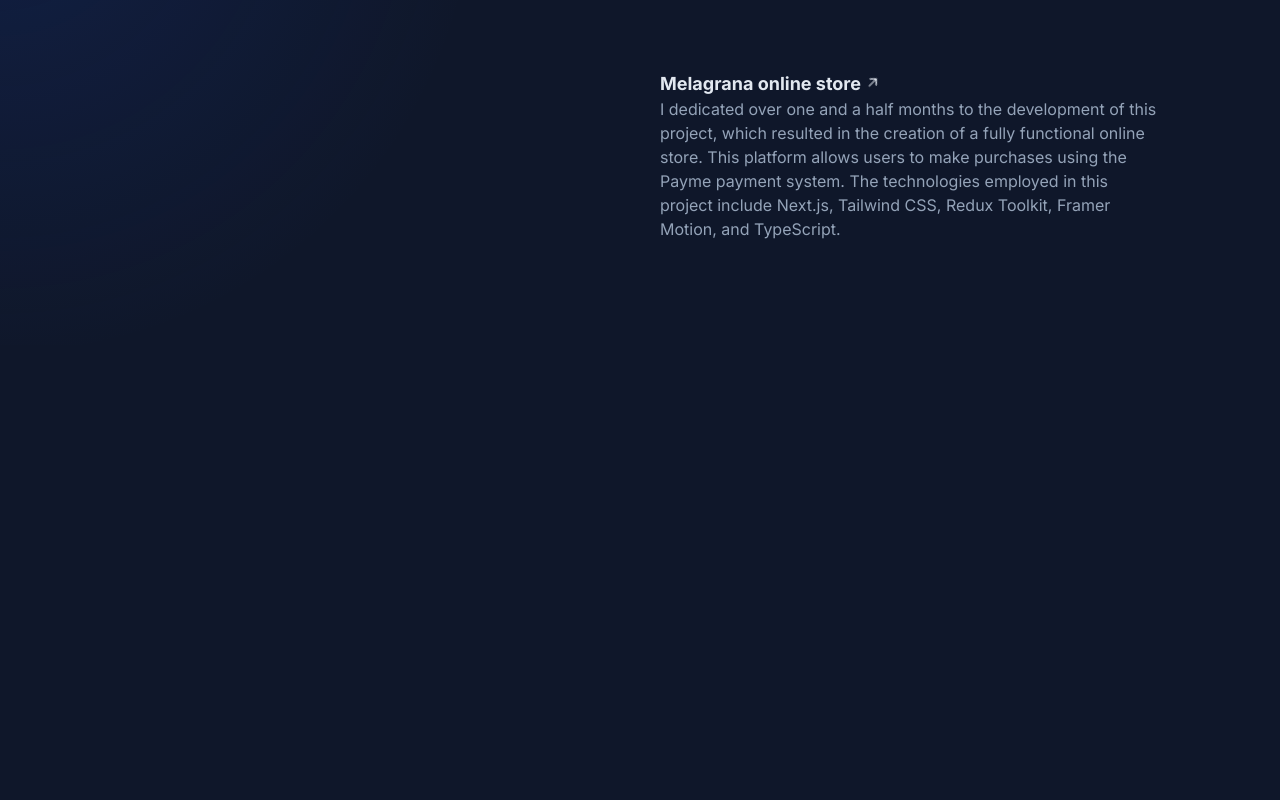
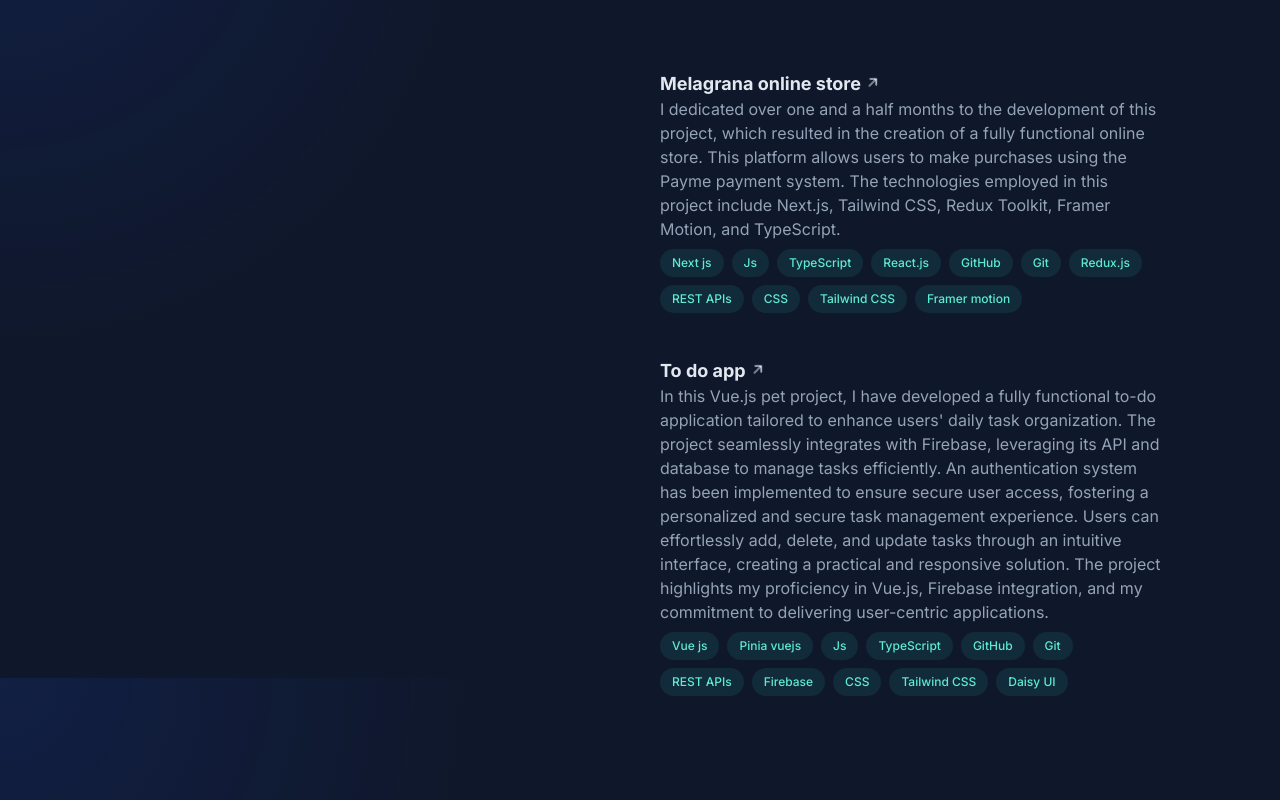
Before and after one commit to Izzat4545/portfolio, a Next.js app: page / in a window 1280 px wide. Shown: the part 1722-2522 px from the top of the page. Before the commit the page ends 2067 px from the top, so only its background shows below. Built offline with nearby package versions, Linux system fonts and the light colour scheme.

Commit message:
minor changes

```diff
--- a/app/components/rightSection.tsx
+++ b/app/components/rightSection.tsx
@@ -119,6 +119,7 @@
             projectLink={value.projectLink}
             content={value.content}
             title={value.title}
+            tools={value.tools}
           />
         ))}
         <div ref={projects}></div>
--- a/app/components/rightSectionComponents/projectsList.tsx
+++ b/app/components/rightSectionComponents/projectsList.tsx
@@ -5,6 +5,7 @@
   title: string;
   content: string;
   projectLink: string;
+  tools: string[];
 };
 const ProjectsList = (props: Props) => {
   return (
@@ -19,6 +20,16 @@
         </div>
       </div>
       <div>{props.content}</div>
+      <div className="flex gap-2 mt-2 flex-wrap">
+        {props.tools?.map((value, index) => (
+          <div
+            className="px-3 py-1 text-xs font-medium leading-5 rounded-full text-teal-300 bg-teal-400/10"
+            key={index}
+          >
+            {value}
+          </div>
+        ))}
+      </div>
     </div>
   );
 };
--- a/app/data/data.json
+++ b/app/data/data.json
@@ -55,7 +55,38 @@
     {
       "title": "Melagrana online store",
       "projectLink": "https://melagrana.uz/",
-      "content": "I dedicated over one and a half months to the development of this project, which resulted in the creation of a fully functional online store. This platform allows users to make purchases using the Payme payment system. The technologies employed in this project include Next.js, Tailwind CSS, Redux Toolkit, Framer Motion, and TypeScript."
+      "content": "I dedicated over one and a half months to the development of this project, which resulted in the creation of a fully functional online store. This platform allows users to make purchases using the Payme payment system. The technologies employed in this project include Next.js, Tailwind CSS, Redux Toolkit, Framer Motion, and TypeScript.",
+      "tools": [
+        "Next js",
+        "Js",
+        "TypeScript",
+        "React.js",
+        "GitHub",
+        "Git",
+        "Redux.js",
+        "REST APIs",
+        "CSS",
+        "Tailwind CSS",
+        "Framer motion"
+      ]
+    },
+    {
+      "title": "To do app",
+      "projectLink": "https://todo-nams.vercel.app",
+      "content": "In this Vue.js pet project, I have developed a fully functional to-do application tailored to enhance users' daily task organization. The project seamlessly integrates with Firebase, leveraging its API and database to manage tasks efficiently. An authentication system has been implemented to ensure secure user access, fostering a personalized and secure task management experience. Users can effortlessly add, delete, and update tasks through an intuitive interface, creating a practical and responsive solution. The project highlights my proficiency in Vue.js, Firebase integration, and my commitment to delivering user-centric applications.",
+      "tools": [
+        "Vue js",
+        "Pinia vuejs",
+        "Js",
+        "TypeScript",
+        "GitHub",
+        "Git",
+        "REST APIs",
+        "Firebase",
+        "CSS",
+        "Tailwind CSS",
+        "Daisy UI"
+      ]
     }
   ]
 }
```
Also changed, not shown: 1 other file (tests, documents, lock files or other folders).
